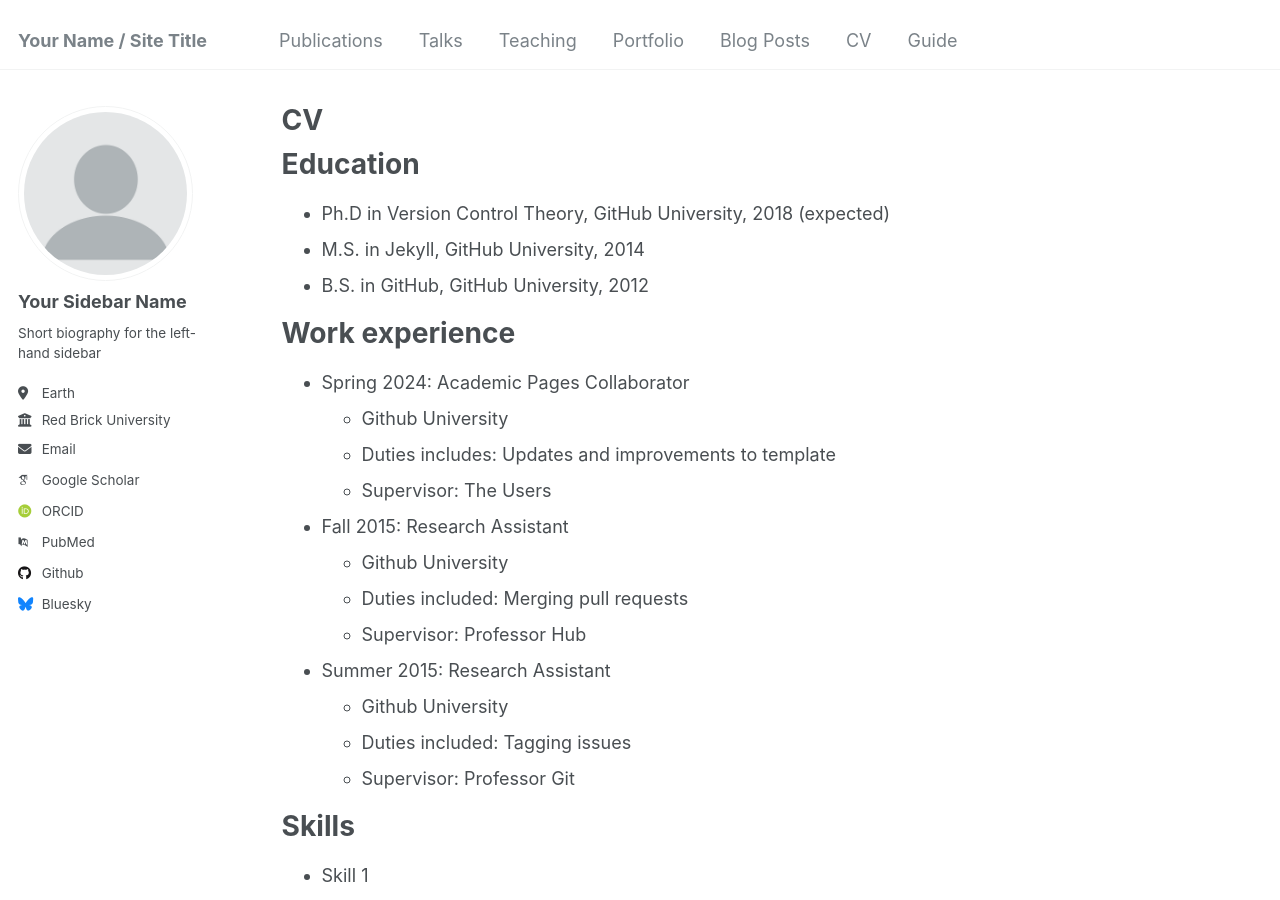
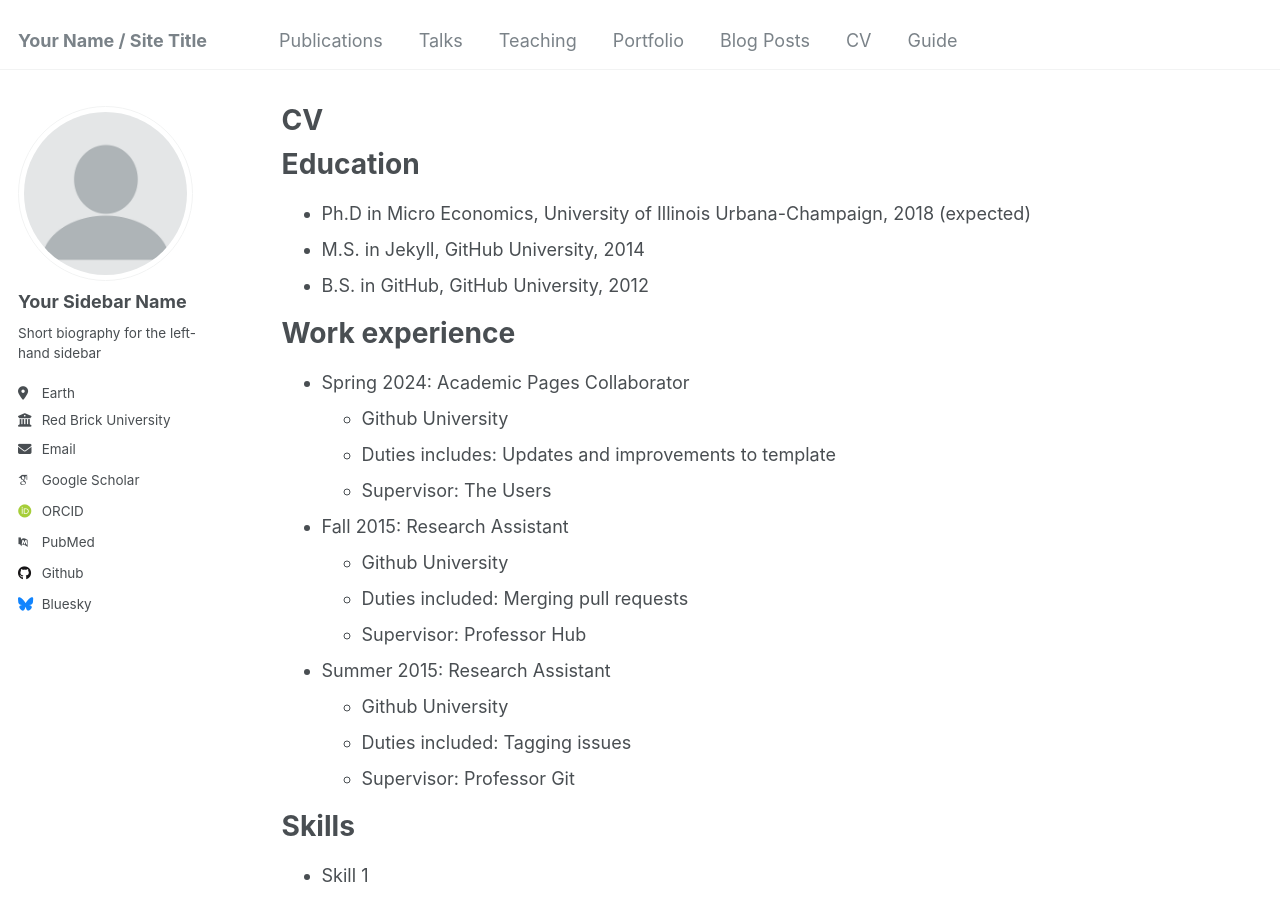
Before and after one commit to xiaohanwang1997/xiaohanwang1997.github.io, a Jekyll site: the page built from _pages/cv.md, in a window 1280 px wide and 900 px high. Built offline with Jekyll 4.4.1, drawn with Linux system fonts in a browser that asks for light colours; some web fonts are replaced.

Commit message:
Update cv.md

```diff
--- a/_pages/cv.md
+++ b/_pages/cv.md
@@ -11,7 +11,7 @@ redirect_from:
 
 Education
 ======
-* Ph.D in Version Control Theory, GitHub University, 2018 (expected)
+* Ph.D in Micro Economics, University of Illinois Urbana-Champaign, 2018 (expected)
 * M.S. in Jekyll, GitHub University, 2014
 * B.S. in GitHub, GitHub University, 2012
 
```
